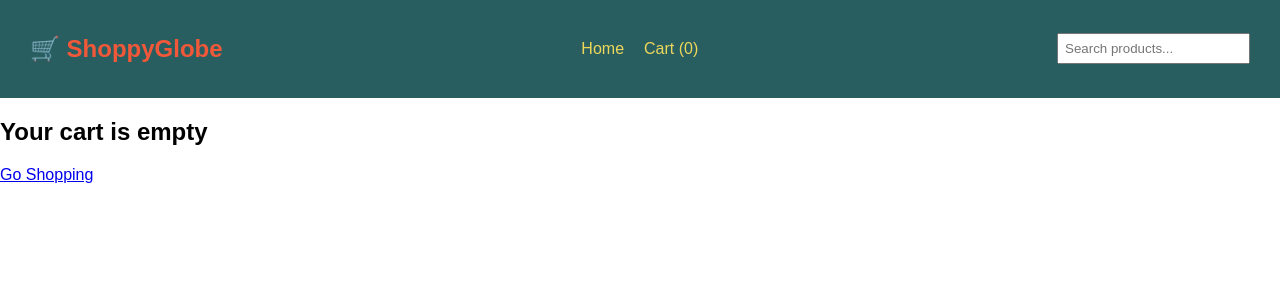
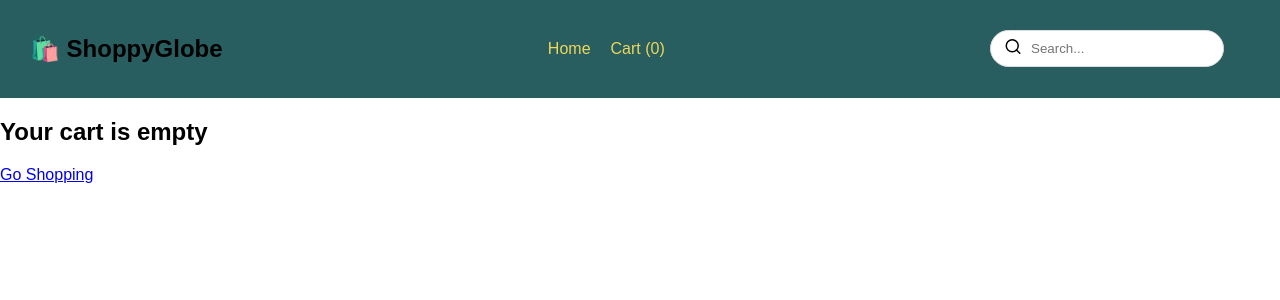
Before and after one commit to 1Vandhana/ShoppyGlobe-E-commerce-Application, a React (Vite) app: page /cart in a window 1280 px wide. Shown: the top 300 px of the page. Built offline with nearby package versions, Linux system fonts and the light colour scheme.

Commit message:
search bar icon added by installing the package

```diff
--- a/package.json
+++ b/package.json
@@ -14,6 +14,7 @@
     "prop-types": "^15.8.1",
     "react": "^19.2.0",
     "react-dom": "^19.2.0",
+    "react-icons": "^5.5.0",
     "react-redux": "^9.2.0",
     "react-router-dom": "^7.13.0"
   },
--- a/src/components/Header.jsx
+++ b/src/components/Header.jsx
@@ -1,6 +1,8 @@
 import { Link } from "react-router-dom";
 import { useSelector, useDispatch } from "react-redux";
 import { setSearch } from "../redux/searchSlice";
+import { FiSearch } from "react-icons/fi";
+
 
 function Header() {
   const dispatch = useDispatch();
@@ -13,18 +15,20 @@ function Header() {
 
   return (
     <header className="header">
-      <h2> 🛒 ShoppyGlobe</h2>
+      <h2> 🛍️ ShoppyGlobe</h2>
 
       <nav>
         <Link to="/">Home</Link>
         <Link to="/cart">Cart ({totalCount})</Link>
       </nav>
+      <div className="search-wrapper">
+        <span className="search-icon">
+            <FiSearch />
+        </span>
 
-      <input
-        type="text"
-        placeholder="Search products..."
-        onChange={(e) => dispatch(setSearch(e.target.value))}
-      />
+        <input type="text" placeholder="Search..."
+        onChange={(e) => dispatch(setSearch(e.target.value))}/>
+      </div>
     </header>
   );
 }
--- a/src/index.css
+++ b/src/index.css
@@ -9,7 +9,7 @@ body {
   justify-content: space-between;
   align-items: center;
   background: lch(36.38% 19.39 200.7);
-  color: #f15839;
+  color: black;
   padding: 15px 30px;
 }
 /* for Home and carts */
@@ -27,6 +27,35 @@ body {
 .header input {
   padding: 6px;
 }
+.search-wrapper {
+  position: relative;
+  width: 260px;
+}
+
+.search-wrapper input {
+
+  padding: 10px 15px 10px 40px;
+  border-radius: 30px;
+  border: 1px solid #ddd;
+  outline: none;
+  transition: 0.3s;
+}
+
+.search-wrapper input:hover,
+.search-wrapper input:focus {
+  box-shadow: 0 1px 6px  #f15839;
+  border-color: transparent;
+}
+
+.search-icon {
+  position: absolute;
+  left: 14px;
+  top: 50%;
+  transform: translateY(-50%);
+  color: black;
+  font-size: 18px;
+}
+
 /* Grid for cards*/
 .grid {
   display: grid;
@@ -39,7 +68,7 @@ body {
 .card {
   border: 1px solid #674848;
   width:200px;
-  gap: 20px;
+  gap: 5px;
   padding: 15px;
   text-align: center;
   border-radius: 20px;
@@ -64,12 +93,13 @@ body {
   display: flex;
   gap: 20px;
   padding: 15px;
-  border-bottom: 1px solid lab(87.54% -2.92 1.73);
+  border-bottom: 1px solid lab(80.75% -27.79 17.93);
   text-decoration: aqua;
   border-radius:12px;
   transition:all 0.3s ease;
 
 }
+
 
 .cart-item img {
   width: 100px;
```
Also changed, not shown: 1 other file (tests, documents, lock files or other folders).
